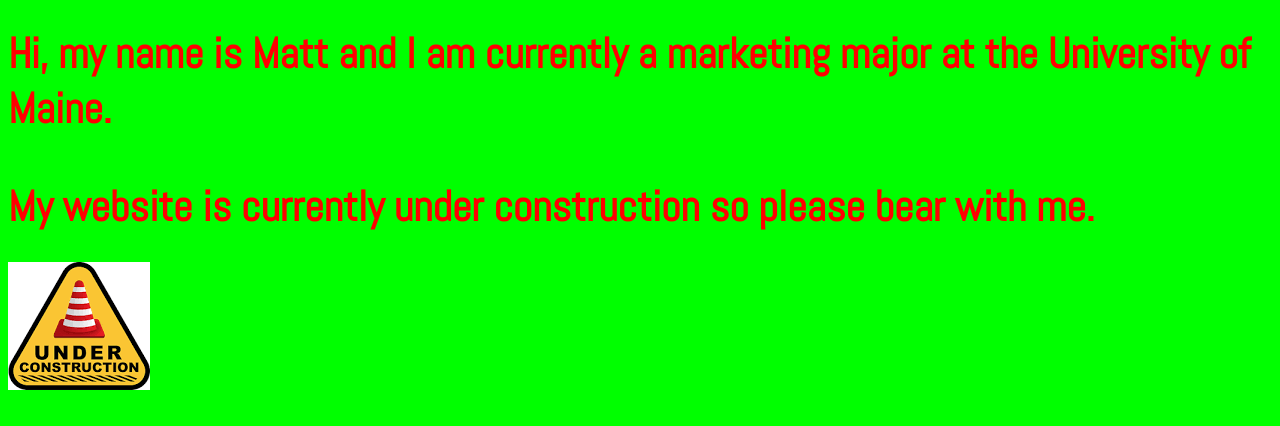
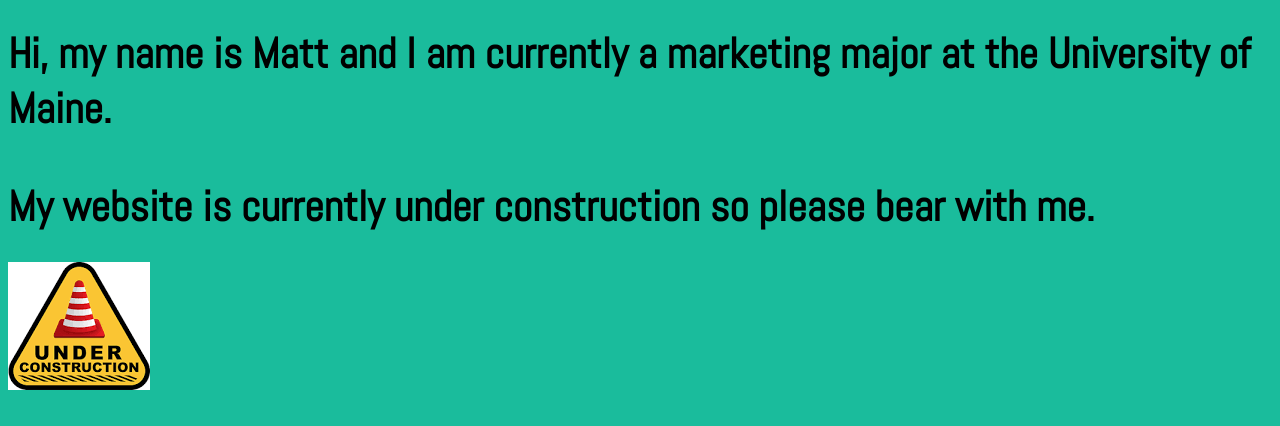
Before and after one commit to matthew-capozzi/matthew-capozzi.github.io, a plain HTML site: page index.html in a window 1280 px wide. Shown: the part 100-526 px from the top of the page. Drawn offline with Linux system fonts and the light colour scheme.

Commit message:
Add files via upload

```diff
--- a/sytles.css
+++ b/sytles.css
@@ -1,5 +1,5 @@
 body{
-	background: lime;
+	background: #1ABC9C;
 	font-size: 16pt;
 	color:black;
 	font-family: 'Abel', sans-serif;
@@ -14,7 +14,7 @@ a{
 
 h1{
 	font-weight: bold;
-	color: red;
+	color: black;
 
 
 	}
```
Also changed, not shown: index.html (line endings or trailing spaces).
